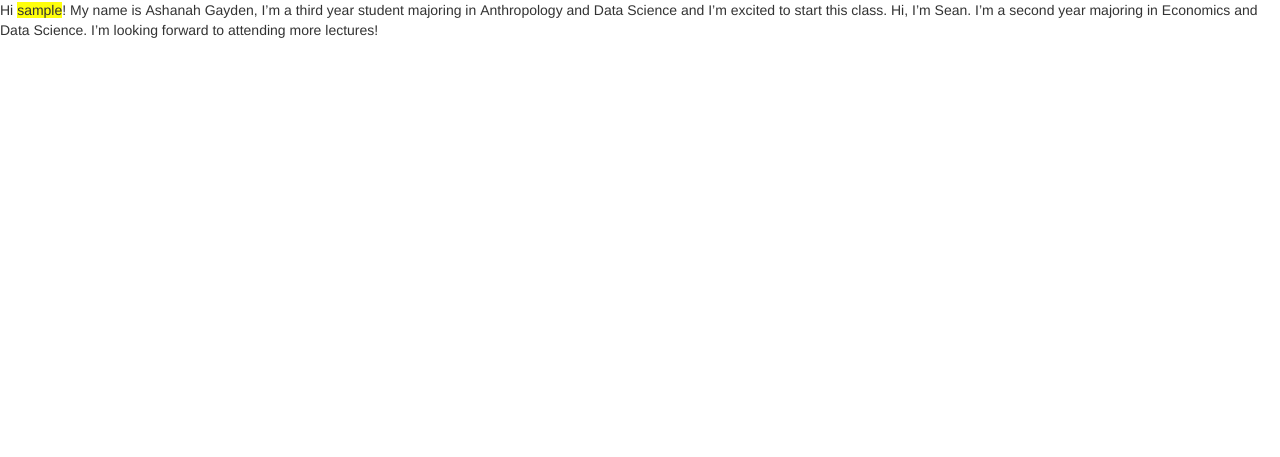
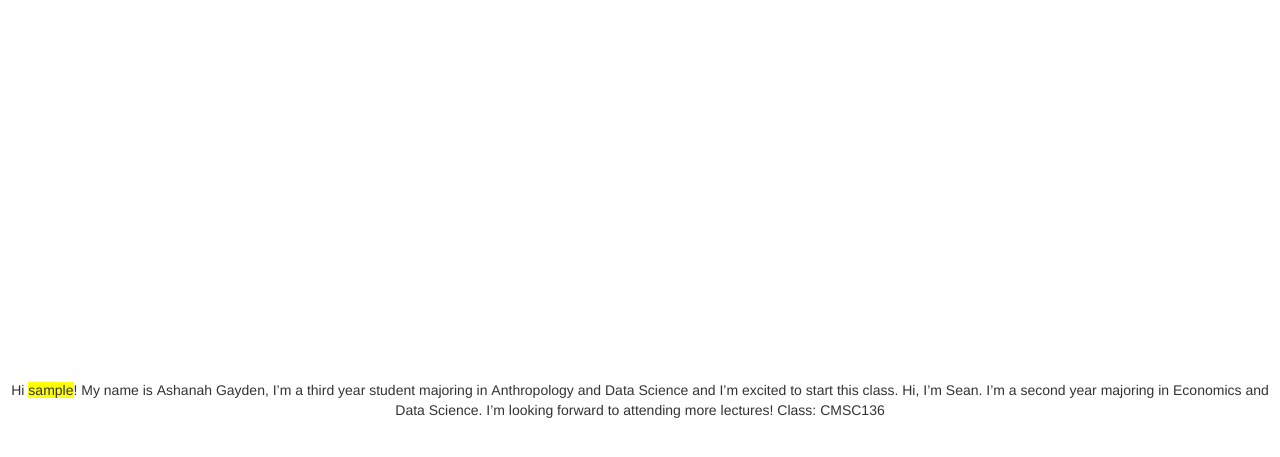
Before and after one commit to CMSC-13600-Data-Engineering/week-0-setup-seanwon1217, a Django app: page /app/ in a window 1280 px wide. Shown: the top 457 px of the page. Run offline with Django 4.2, Linux system fonts and the light colour scheme; the visitor is signed in with stand-in values (Sample User, id 1).

Commit message:
my submission

```diff
--- a/attendancechimp/app/views.py
+++ b/attendancechimp/app/views.py
@@ -3,4 +3,5 @@ from django.http import HttpResponse
 
 
 def index(request):
-    return render(request, 'app/index.html', {})
+    classdict = {'class1':'CMSC136'}
+    return render(request, 'app/index.html', classdict)
--- a/attendancechimp/templates/app/index.html
+++ b/attendancechimp/templates/app/index.html
@@ -7,6 +7,7 @@
   <meta name="Generator" content="Cocoa HTML Writer">
   <meta name="CocoaVersion" content="2113.5">
   <style type="text/css">
+    .vertical-center {margin: 0;position: absolute; top: 50%;-ms-transform: translateY(-50%);transform: translateY(-50%);}
     p.p1 {margin: 0.0px 0.0px 0.0px 0.0px; font: 12.0px Times; color: #000000; -webkit-text-stroke: #000000}
     p.p2 {margin: 0.0px 0.0px 0.0px 0.0px; font: 12.0px Times; color: #000000; -webkit-text-stroke: #000000; min-height: 14.0px}
     p.p3 {margin: 0.0px 0.0px 12.0px 0.0px; font: 12.0px Times; color: #000000; -webkit-text-stroke: #000000}
@@ -16,9 +17,11 @@
   </style>
 </head>
 <body>
-<p class="p1"><span class="s1">{% extends 'base.html' %} {% block title %}Home{% endblock %} {% block content %} {% if user.is_authenticated %} Hi </span><span class="s2">{{ user.username }}</span><span class="s1">! My name is Ashanah Gayden, I’m a third year student majoring in Anthropology and Data Science and I’m excited to start this class. Hi, I’m Sean. I’m a second year majoring in Economics and Data Science. I’m looking forward to attending more lectures! {% else %}<span class="Apple-converted-space"> </span></span></p>
+<center>
+<div class="vertical-center"><p class="p1"><span class="s1">{% extends 'base.html' %} {% block title %}Home{% endblock %} {% block content %} {% if user.is_authenticated %} Hi </span><span class="s2">{{ user.username }}</span><span class="s1">! My name is Ashanah Gayden, I’m a third year student majoring in Anthropology and Data Science and I’m excited to start this class. Hi, I’m Sean. I’m a second year majoring in Economics and Data Science. I’m looking forward to attending more lectures! Class: {{class1}}{% else %}<span class="Apple-converted-space"> </span></span></p></div>
 <p class="p2"><span class="s1"></span><br></p>
 <p class="p3"><span class="s1">You are not logged in</span></p>
 <p class="p1"><span class="s3"><a href="file:///Users/seanwon/Library/CloudStorage/OneDrive-TheUniversityofChicago/Y2/cmsc13600-materials/app/attendancechimp/templates/app/%7B%25%20url%20'login'%20%25%7D">Log In</a></span><span class="s1"> {% endif %} {% endblock %}</span></p>
+</center>
 </body>
 </html>
```
Also changed, not shown: 2 other files.
